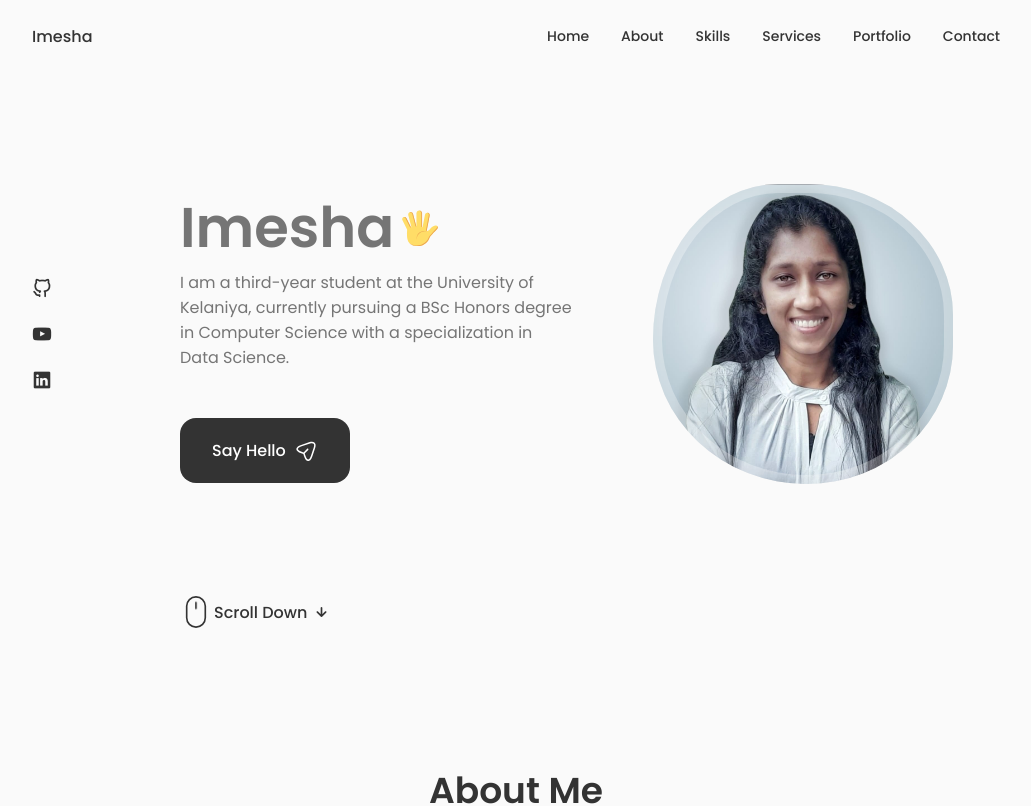
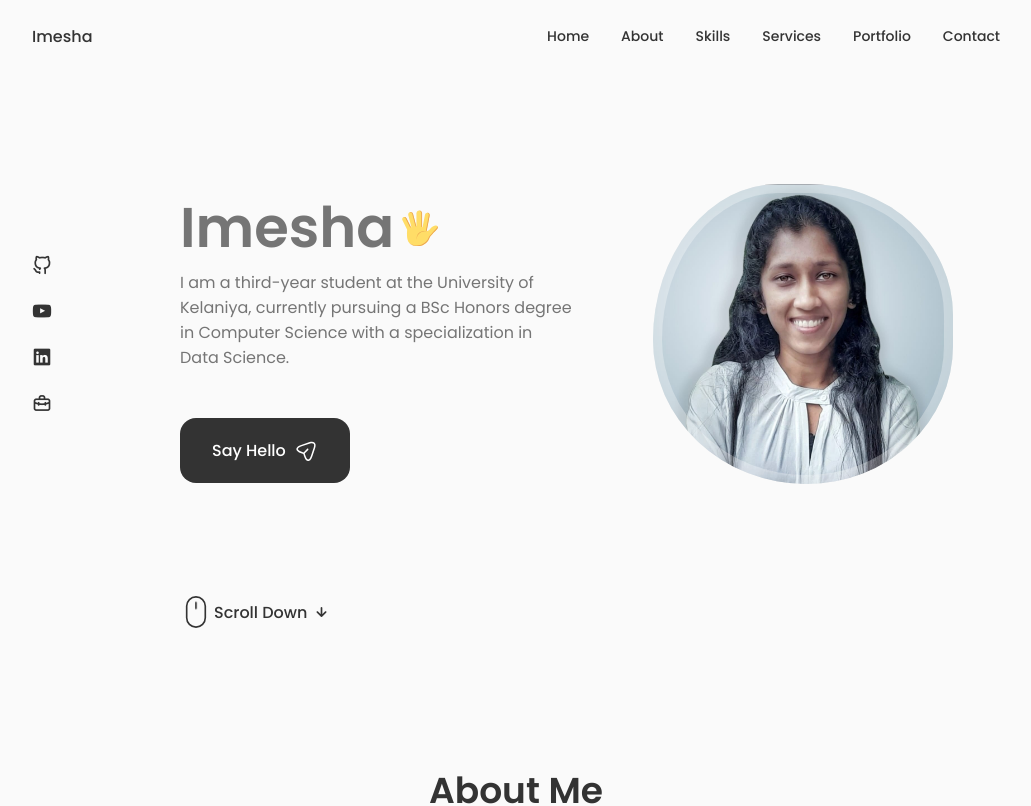
Before and after one commit to ImeshaDilshani/site-p, a React (Create React App) app: page / in a window 1280 px wide. Shown: the top 806 px of the page, without its empty margins (124-1155 px from the left). Built offline with nearby package versions, Linux system fonts and the light colour scheme.

Commit message:
added freelancer account

```diff
--- a/src/components/home/Social.jsx
+++ b/src/components/home/Social.jsx
@@ -1,4 +1,5 @@
 import React from 'react'
+import freelancerLogo from '../../assets/freelancer-logo.png';
 
 const Social = () => {
   return (
@@ -17,6 +18,9 @@ const Social = () => {
         <a href="https://www.linkedin.com/in/imesha-dilshani-61862422b/" className="home__social-icon" target='_blank'>
             <li className="uil uil-linkedin"></li>
         </a>
+        <a href="https://www.freelancer.pk/u/imeshadilshani03" className="home__social-icon" target='_blank'>
+            <li className="uil uil-briefcase-alt"></li>
+        </a>
 
     </div>
   )
```
Also changed, not shown: src/assets/freelancer-logo.png (added).
